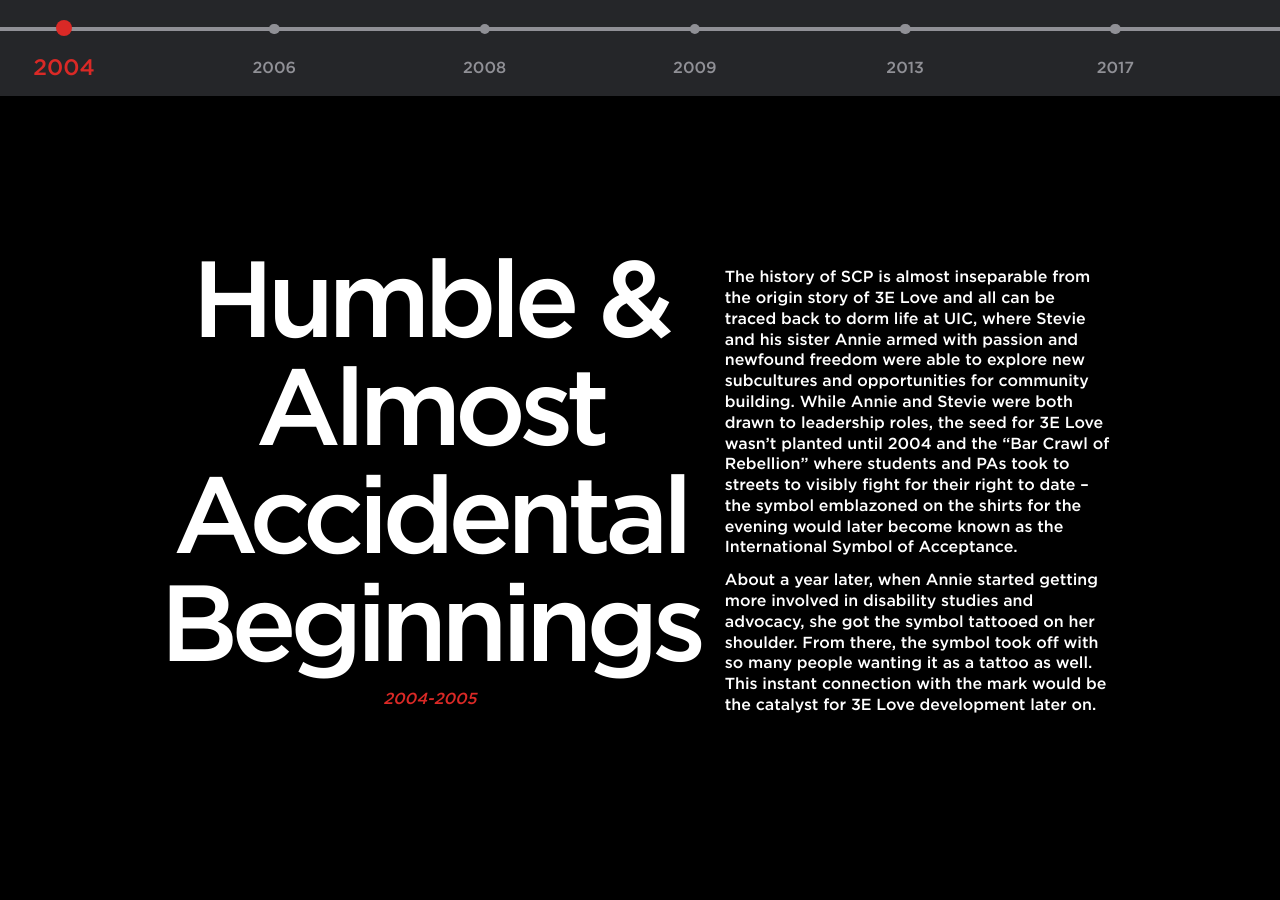
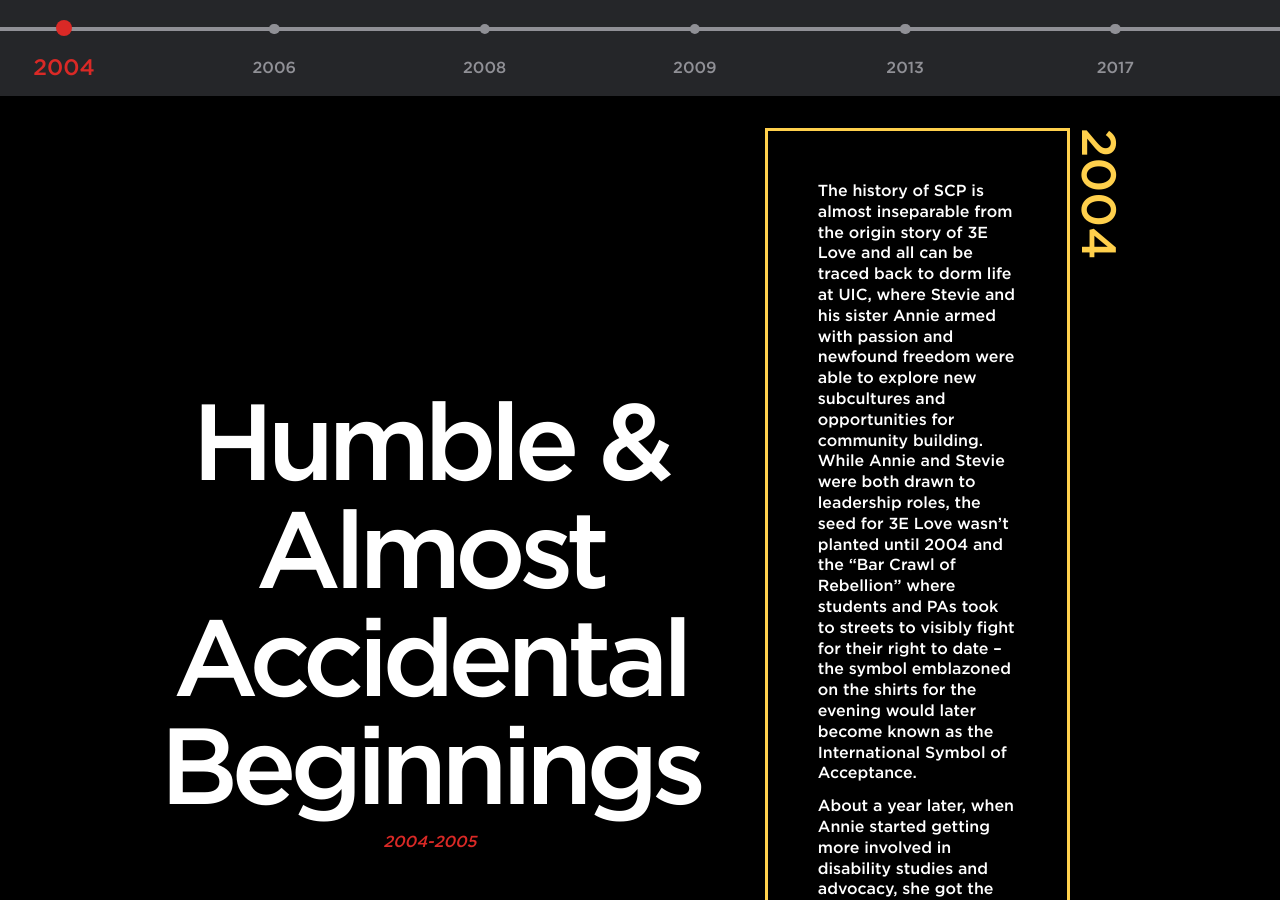
Before and after one commit to Second-City-Prints/wearescp, a Jekyll site: the page built from history.md, in a window 1280 px wide and 900 px high. Built offline with Jekyll 4.4.1, drawn with Linux system fonts in a browser that asks for light colours; nearby versions of some CDN libraries; some of the changed text lies outside the part shown.

Commit message:
Added a splash of color

```diff
--- a/_layouts/history.html
+++ b/_layouts/history.html
@@ -49,9 +49,14 @@
                 <h2 class="section__heading">Humble & Almost Accidental Beginnings</h2>
                 <h3 class="section__subheading">2004-2005</h3>
             </div>
+            <div class="history__right">
                 <div class="history__blurb">
                     <p>The history of SCP is almost inseparable from the origin story of 3E Love and all can be traced back to dorm life at UIC, where Stevie and his sister Annie armed with passion and newfound freedom were able to explore new subcultures and opportunities for community building. While Annie and Stevie were both drawn to leadership roles, the seed for 3E Love wasn’t planted until 2004 and the “Bar Crawl of Rebellion” where students and PAs took to streets to visibly fight for their right to date – the symbol emblazoned on the shirts for the evening would later become known as the International Symbol of Acceptance. </p>
                     <p>About a year later, when Annie started getting more involved in disability studies and advocacy, she got the symbol tattooed on her shoulder. From there, the symbol took off with so many people wanting it as a tattoo as well. This instant connection with the mark would be the catalyst for 3E Love development later on. </p>
+                </div>
+                <div class="history__year">
+                    2004
+                </div>
             </div>
         </section>
         <section id="section_2" style="--i: 1">
@@ -59,6 +64,7 @@
                 <h2 class="section__heading">Myspace Era</h2>
                 <h3 class="section__subheading">2006-2007</h3>
             </div>
+            <div class="history__right">
                 <div class="history__blurb">
                     <p>
                         In 2006, while Annie was busy with her studies and advocacy, Stevie turned his eyes to a new passion — music.
@@ -73,17 +79,26 @@
                         After years of seeing the passion for the International Symbol for Acceptance grow, Annie and Stevie realized that there was something there and began working to protect the symbol and developing the model for the 3E Love brand. Stevie quickly began leveraging the online marketing tactics he learned while promoting within the music industry to the 3E Love brand, adding accelerant to the interest that had naturally started to blossom.
                     </p>
                 </div>
+                <div class="history__year">
+                    2006
+                </div>
+            </div>
         </section>
         <section id="section_3" style="--i: 2">
             <div class="history__header">
                 <h2 class="section__heading">Tragedy, Building a Business & the Golden Facebook Period</h2>
                 <h3 class="section__subheading">2008-2009</h3>
             </div>
+            <div class="history__right">
                 <div class="history__blurb">
                     <p>2008 was a recession in many ways for the Hopkins family. Annie was facing a period of physical, mental, and emotional struggle while the family’s insurance business was also in decline due to the harsh economic climate. Stevie stepped back from the music business to help support his family. Despite everything, Annie focused on the positive and took to YouTube to share her life and the newly minted 3E Love brand with the world. </p>
                     <p>Unfortunately, 2009, proved even harder for the Hopkins family as they faced the sudden loss of Annie in January due to surgical complications. This tragedy rocked Stevie and the community they had worked to build together to its core. </p>
                     <p>Out of this tragedy sprang forth a beautiful outpouring of love and support. Stevie’s personal tribute to Annie went viral, connecting new people to 3E Love and Annie’s legacy. Her wake brought thousands together in her memory and her “wedding celebration” later raised over $40,000 for a scholarship fund in her honor. The beauty of such a vibrant soul is that the impact never leaves. 3E Love is that living legacy, the growth of which quickly became the center of Stevie’s world.</p>
                     <p>Stevie with the help of family and friends took over the basement of the family’s insurance agency to begin printing the shirts ordered by fans of 3E Love. During this golden era of Facebook, the story of 3E Love spread like wildfire, making the supporting community larger than ever and the demand for merchandise with the International Symbol of Acceptance more than the family ever imagined. Stevie spent his days working for his family’s company and evenings taking over the office to have enough room to pack orders. His mom, Leslie, began working to support the 3E Love brand by packing orders and handling consumer inquiries and remains an instrumental part of the brand today.</p>
+                </div>
+                <div class="history__year">
+                    2008
+                </div>
             </div>
         </section>
         <section id="section_4" style="--i: 3">
@@ -91,9 +106,14 @@
                 <h2 class="section__heading">Breaking Out of the Basement</h2>
                 <h3 class="section__subheading">2009-2013</h3>
             </div>
+            <div class="history__right">
                 <div class="history__blurb">
                     <p>Soon the growth of 3E Love was simply too much for the basement, based on logistics (and feedback from the local fire department) so Stevie decided to invest in a production and fulfillment space. </p>
                     <p>The next few years were ones of growth and rapid change. 3E Love moved multiple times to support its growth. Stevie took to the road for speaking engagements, captivating audiences with his and Annie’s stories, and the 3E Love mission overall. </p>
+                </div>
+                <div class="history__year">
+                    2009
+                </div>
             </div>
         </section>
         <section id="section_5" style="--i: 4">
@@ -101,9 +121,14 @@
                 <h2 class="section__heading">Diversification & Big Breaks</h2>
                 <h3 class="section__subheading">2013-2017</h3>
             </div>
+            <div class="history__right">
                 <div class="history__blurb">
                     <p>With algorithm changes in late 2012/early 2013, 3E Love’s Facebook fervor began to slowly settle into a stable community providing opportunities for Stevie to explore other passions. This space allowed for SCP to be born. </p>
                     <p>With his connections in music and a reputation building as a screen printer you could trust, Stevie began being contacted about emergency merch production for bands ready to go on tour. Due to the quality of work and timeliness, the demand continued to grow and evolve from stop-gap solutions to a go-to merchandise provider. SCP’s big break came in the form of partner references leading to work with Modern Baseball, Sorority Noise, Pinegrove, Brand New, Real Friends, The Maine, and many more. </p>
+                </div>
+                <div class="history__year">
+                    2013
+                </div>
             </div>
         </section>
         <section id="section_6" style="--i: 5">
@@ -111,10 +136,15 @@
                 <h2 class="section__heading">Expansion</h2>
                 <h3 class="section__subheading">2017-2019</h3>
             </div>
+            <div class="history__right">
                 <div class="history__blurb">
                     <p>Landing those clients and building continued credibility in the industry, led to an explosion in business for SCP. Creating opportunities for new equipment, additional staffing, and broader in-house services. The client roster continued to grow to include notable names such as Smino, JPEGMAFIA,  and rising star Billie Elish. </p>
                     <p>SCP developed from an executional partner to a thought-leader and source for merchandise ideation, design, development, as well e-commerce solutions. Helping advise partners on growth opportunities.</p>
                     <p>Starting in a 16,000 sq ft space with 20 employees and growing to 35,000 and 75 strong.</p>
+                </div>
+                <div class="history__year">
+                    2017
+                </div>
             </div>
         </section>
         <section id="section_7" style="--i: 7">
@@ -122,6 +152,7 @@
                 <h2 class="section__heading">COVID Curse & Continued Growth</h2>
                 <h3 class="section__subheading">2020-2021</h3>
             </div>
+            <div class="history__right">
                 <div class="history__blurb">
                     <p>COVID rocked the world and unsurprisingly affected SCP. With ever-changing policies, new challenges, and uncertainty at every step, SCP was pushed to quickly adapt. </p>
                     <p>With touring on hold, redoubled efforts were put into e-commerce solutions to help partners offset losses. Automated solutions were rapidly implemented in the facility for employees to safely meet production demands. The team also broadened partner scope to include influencers, YouTube stars, podcasters, and more. </p>
@@ -131,14 +162,23 @@
                     <p>3E Love also emerged from a period of digital dormancy with a brand refresh and a renewed focus on sharing Acceptance Stories and uniting the community.</p>
                     <p>In Fall 2021, with the first glimmers of the post-COVID world, SCP touring slowing began to make its return, picking up momentum launching into 2022.</p>
                 </div>
+                <div class="history__year">
+                    2020
+                </div>
+            </div>
         </section>
         <section id="section_8" style="--i: 8">
             <div class="history__header">
                 <h2 class="section__heading">New Horizons</h2>
                 <h3 class="section__subheading">2022</h3>
             </div>
+            <div class="history__right">
                 <div class="history__blurb">
                     <p>With touring coming back with a vengeance, the rapid growth of digital creators, and new technological innovations – 2022 is poised to be the most exciting year to date for SCP. From NFT exploration to the launch of the Stevie Speaks thought leadership series, the SCP team is ready to help you navigate this new normal together. </p>
+                </div>
+                <div class="history__year">
+                    2022
+                </div>
             </div>
         </section>
     </main>
--- a/history.css
+++ b/history.css
@@ -1,3 +1,15 @@
+:root {
+	--section-accent-color-default: #da2926;
+	--section-accent-color-0: #ffd04c;
+	--section-accent-color-1: #f99d1b;
+	--section-accent-color-2: #ef4926;
+	--section-accent-color-3: #cc1c6a;
+	--section-accent-color-4: #674c9f;
+	--section-accent-color-5: #253a97;
+	--section-accent-color-6: #16649b;
+	--section-accent-color-7: #36a7de;
+}
+
 html, body {
     scroll-padding-top: 0; /*Had to reset*/
 }
@@ -31,7 +43,7 @@
 	min-height: 100vh;
 	padding: 8rem 1rem max(5vh, 2rem) 1rem;
 	display: flex;
-    align-items: flex-start;
+    /* align-items: flex-start; */
 	justify-content: center;
 	/* background-color: hsl(var(--h, 0) 75% 60%); */
 }
@@ -146,6 +158,10 @@
 	text-align: center;
 }
 
+.history__right {
+	display: flex;
+}
+
 .history__blurb {
 	padding: 0 10px;
 }
@@ -156,6 +172,10 @@
 
 .history__blurb p:not(:last-child){
     padding-bottom: 12px;
+}
+
+.history__year{
+	display: none;
 }
 
 @media only screen and (min-width: 1000px) {
@@ -172,5 +192,15 @@
 
     .history__blurb{
         flex: 1;
+		padding: 50px;
+		border: solid var(--section-accent-color-default);
+		margin: 0 2px 0 50px;
     }
+
+	.history__year{
+		display: block;
+		writing-mode: vertical-lr;
+		font-size: 3em;
+		color: var(--section-accent-color-default);
+	}
 }
--- a/history.js
+++ b/history.js
@@ -4,14 +4,11 @@
 const track = document.querySelector('[data-draggable]')
 const navLinks = gsap.utils.toArray('[data-link]')
 
-const trackSnapPoints = navLinks.map(link => link.getBoundingClientRect().x);
-console.log(trackSnapPoints);
-
 const prefersReducedMotion = window.matchMedia('(prefers-reduced-motion: reduce)')
 
 const lastItemWidth = () => navLinks[navLinks.length - 1].offsetWidth
 
-const getUseableHeight = () => document.documentElement.offsetHeight - window.innerHeight - footer.clientHeight
+const getUseableHeight = () => document.documentElement.offsetHeight - window.innerHeight - footer.clientHeight;
 
 
 var body = document.body,
@@ -145,3 +142,18 @@
 }
 
 initSectionAnimation()
+
+sections.forEach((section, i) => {
+	let computedStyles = getComputedStyle(document.documentElement);
+	let sectionAccentColor = computedStyles.getPropertyValue(`--section-accent-color-${i}`).length > 0 ?
+		computedStyles.getPropertyValue(`--section-accent-color-${i}`) :
+	 	computedStyles.getPropertyValue('--section-accent-color-default');
+
+	let historyBlurb = section.querySelectorAll('div.history__blurb')[0];
+	let historyYear = section.querySelectorAll('div.history__year')[0];
+
+	if (historyBlurb && historyYear){
+		historyBlurb.style.borderColor = sectionAccentColor;
+		historyYear.style.color = sectionAccentColor;
+	}
+})
```
Lines whose indentation alone changed are shown as unchanged.
